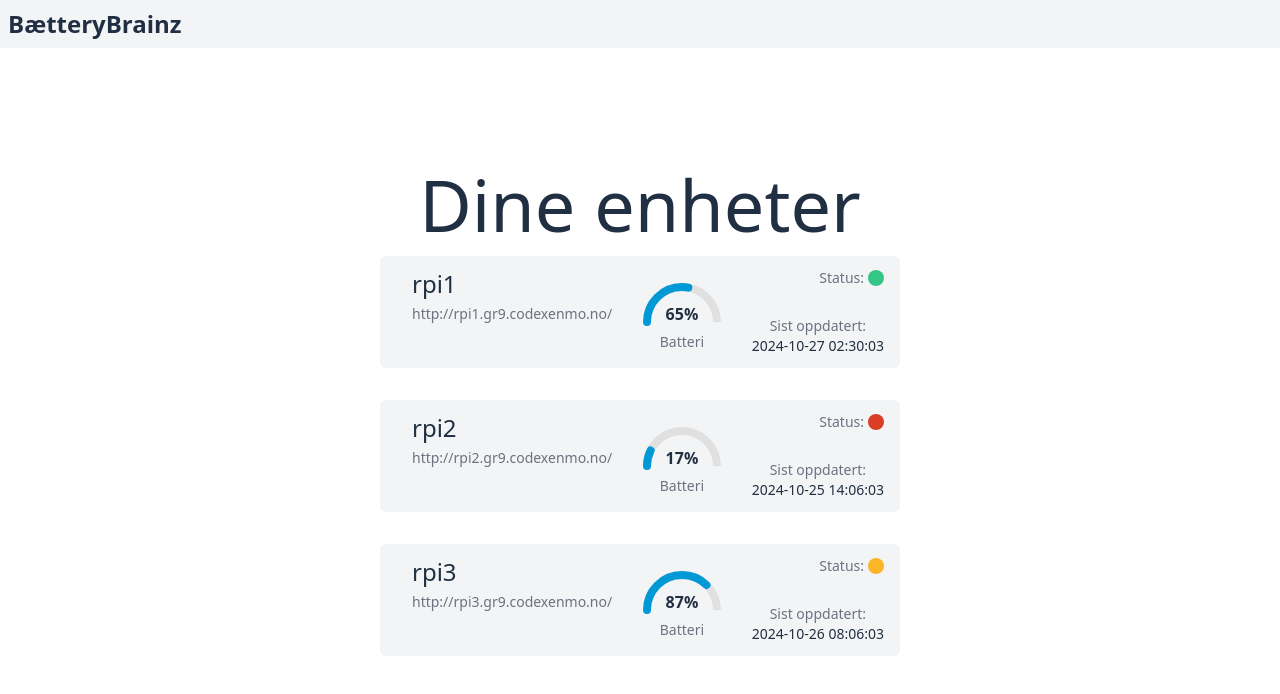
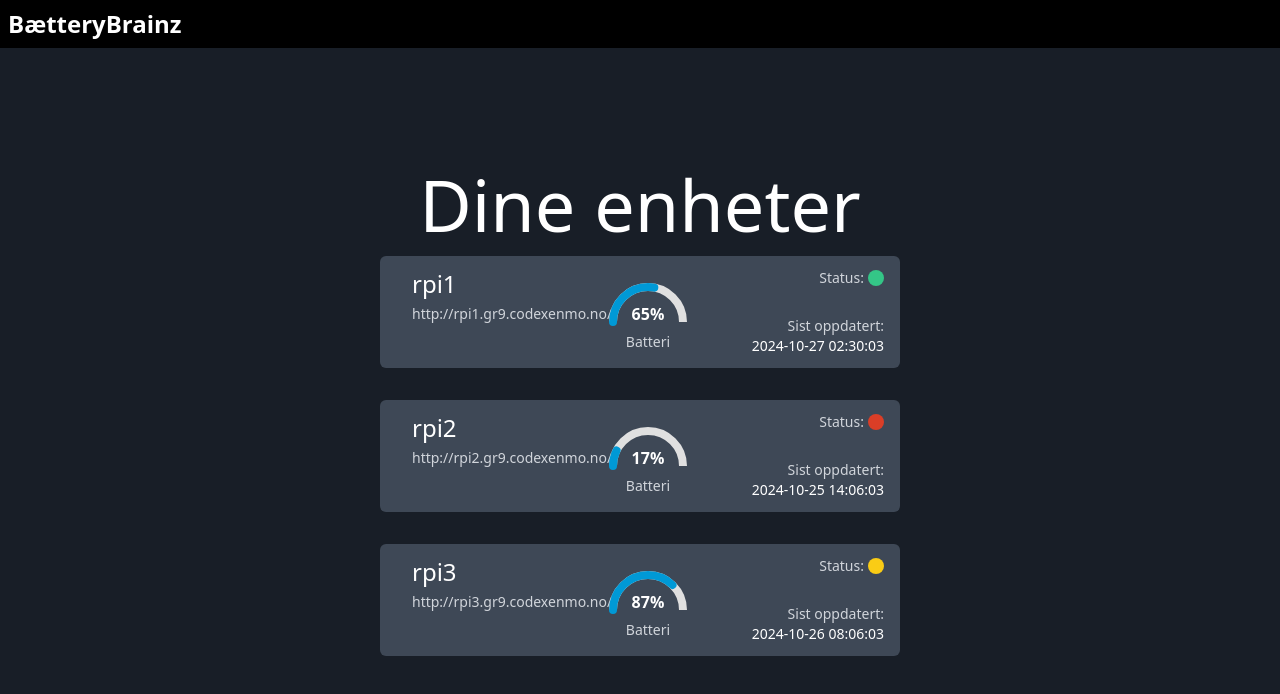
Before and after one commit to olavsl/batterybrain, a React (Create React App) app in the folder bb-client/: page /dashboard in a window 1280 px wide. Shown: the top 694 px of the page. Built offline with nearby package versions, Linux system fonts and the light colour scheme; sample sign-in values are in the browser's storage.

Commit message:
setup more color schemes and center rpi button content

```diff
--- a/bb-client/src/components/Layout.tsx
+++ b/bb-client/src/components/Layout.tsx
@@ -4,7 +4,7 @@ import { Outlet } from 'react-router-dom';
 
 const Layout: React.FC = () => {
   return (
-    <div className="flex flex-col min-h-screen bg-background">
+    <div className="flex flex-col min-h-screen bg-background-200">
       {/* Navbar at the top */}
       <Navbar />
       {/* Page Content */}
--- a/bb-client/src/components/RPiButton.tsx
+++ b/bb-client/src/components/RPiButton.tsx
@@ -41,7 +41,7 @@ export const RPiButton = ({
   if (diffHours < 1) {
     indicatorColor = 'bg-green';
   } else if (diffHours < 24) {
-    indicatorColor = 'bg-yellow';
+    indicatorColor = 'bg-yellow-400';
   } else {
     indicatorColor = 'bg-red';
   }
@@ -50,14 +50,14 @@ export const RPiButton = ({
     <button
       key={key}
       onClick={() => (window.location.href = url)}
-      className="bg-gray-100 w-2/4 h-28 m-4 rounded-md"
+      className="bg-background-300 w-2/4 h-28 m-4 rounded-md hover:scale-105"
     >
-      <div className="flex flex-row h-full justify-between pl-8 pr-4 pt-3 pb-3">
-        <div className="flex flex-col text-left">
-          <h2 className="text-2xl mb-1">{subdomain}</h2>
-          <h3 className="text-sm text-gray-500">{url}</h3>
+      <div className="grid grid-cols-3 h-full justify-between pl-8 pr-4 pt-3 pb-3">
+        <div className="col-span-1 flex flex-col text-left">
+          <h2 className="text-2xl text-text-100 mb-1">{subdomain}</h2>
+          <h3 className="text-sm text-text-400">{url}</h3>
         </div>
-        <div className="flex flex-col justify-center">
+        <div className="col-span-1 flex flex-col justify-center">
           <SemiCircleProgress percentage={last_battery_lvl} />
           {/*       <svg height="100%" width="100%" viewBox="-2 -2 295 256">
             <path
@@ -65,17 +65,17 @@ export const RPiButton = ({
               strokeWidth="32"
             />
           </svg> */}
-          <h4 className="text-sm text-gray-500">Batteri</h4>
+          <h4 className="text-sm text-text-400">Batteri</h4>
         </div>
-        <div className="flex flex-col justify-between">
+        <div className="col-span-1 flex flex-col justify-between">
           <div className="flex flex-row w-full items-center justify-end ">
-            <h4 className="text-sm text-gray-500 mr-1">Status:</h4>
+            <h4 className="text-sm text-text-400 mr-1">Status:</h4>
             <div
               className={`flex w-4 h-4 rounded-full ${indicatorColor}`}
             ></div>
           </div>
-          <div>
-            <h4 className="text-sm text-gray-500">Sist oppdatert:</h4>
+          <div className="w-full flex flex-col items-end">
+            <h4 className="text-sm text-text-400">Sist oppdatert:</h4>
             <h4 className="text-sm">{last_updated}</h4>
           </div>
         </div>
--- a/bb-client/src/components/navigation/Navbar.tsx
+++ b/bb-client/src/components/navigation/Navbar.tsx
@@ -33,10 +33,10 @@ const Navbar: React.FC = () => {
   }, []);
 
   return (
-    <nav className="bg-header p-2">
+    <nav className="bg-header p-2 bg-background-100">
       <div className="container mx-auto flex justify-between items-center">
         {/* Logo */}
-        <div className="text-2xl font-bold text-text">
+        <div className="text-2xl font-bold text-text-100">
           <Link to="/dashboard">BætteryBrainz</Link>
         </div>
 
@@ -59,11 +59,13 @@ const Navbar: React.FC = () => {
 
               {/* Dropdown Menu */}
               {isDropdownOpen && (
-                <div className="absolute right-0 mt-2 w-48 bg-background rounded-md shadow-lg z-10">
-                  <p className="px-4 py-2 text-sm text-text">{profile.name}</p>
+                <div className="absolute right-0 mt-2 w-48 bg-background-100 rounded-md shadow-lg z-10">
+                  <p className="px-4 py-2 text-sm text-text-100">
+                    {profile.name}
+                  </p>
                   <button
                     onClick={handleLogout}
-                    className="block w-full text-left px-4 py-2 text-sm text-text hover:text-background hover:bg-text"
+                    className="block w-full text-left px-4 py-2 text-sm text-text-100 hover:text-text-900 hover:bg-text"
                   >
                     Logout
                   </button>
--- a/bb-client/src/index.css
+++ b/bb-client/src/index.css
@@ -4,8 +4,26 @@
 
 /* Light Mode Variables */
 :root {
-  --color-background: #ffffff;
-  --color-text: #212f43;
+  --color-background-100: #000000;
+  --color-background-200: #181e27;
+  --color-background-300: #3e4856;
+  --color-background-400: #6b7280;
+  --color-background-500: #9ca3af;
+  --color-background-600: #d1d5db;
+  --color-background-700: #e5e7eb;
+  --color-background-800: #f3f4f6;
+  --color-background-900: #ffffff;
+
+  --color-text-100: #ffffff;
+  --color-text-200: #f3f4f6;
+  --color-text-300: #e5e7eb;
+  --color-text-400: #d1d5db;
+  --color-text-500: #9ca3af;
+  --color-text-600: #6b7280;
+  --color-text-700: #3e4856;
+  --color-text-800: #232b37;
+  --color-text-900: #000000;
+
   --color-header: #f3f4f6;
   --color-primary: #1e40af;
   --color-accent: #3b82f6;
@@ -13,7 +31,26 @@
 
 /* Dark Mode Variables */
 .dark {
-  --color-background: #1a202c;
+  --color-background-100: #ffffff;
+  --color-background-200: #f3f4f6;
+  --color-background-300: #e5e7eb;
+  --color-background-400: #d1d5db;
+  --color-background-500: #9ca3af;
+  --color-background-600: #6b7280;
+  --color-background-700: #3e4856;
+  --color-background-800: #232b37;
+  --color-background-900: #000000;
+
+  --color-text-100: #000000;
+  --color-text-200: #1b212b;
+  --color-text-300: #4b5563;
+  --color-text-400: #6b7280;
+  --color-text-500: #9ca3af;
+  --color-text-600: #d1d5db;
+  --color-text-700: #e5e7eb;
+  --color-text-800: #f3f4f6;
+  --color-text-900: #ffffff;
+
   --color-text: #e2e8f0;
   --color-header: #2d3748;
   --color-primary: #90cdf4;
@@ -21,7 +58,7 @@
 }
 
 /* Apply Variables to Tailwind Classes */
-.bg-background {
+/* .bg-background {
   background-color: var(--color-background);
 }
 
@@ -43,4 +80,4 @@
 
 .hover\:bg-accent:hover {
   background-color: var(--color-accent);
-}
+} */
--- a/bb-client/src/pages/Dashboard.tsx
+++ b/bb-client/src/pages/Dashboard.tsx
@@ -3,11 +3,11 @@ import RPiButtons from '../components/RPiButtons';
 
 const Dashboard: React.FC = () => {
   return (
-    <div className="bg-white- text-text p-24">
+    <div className="bg-white- text-text-100 p-24">
       <h1 className="text-7xl text-center">Dine enheter</h1>
       <RPiButtons />
-  </div>
-  )
+    </div>
+  );
 };
 
 export default Dashboard;
--- a/bb-client/src/pages/LoginPage.tsx
+++ b/bb-client/src/pages/LoginPage.tsx
@@ -51,12 +51,12 @@ const LoginPage: React.FC = () => {
   return (
     <div className="h-full grid grid-cols-1 md:grid-cols-3">
       {/* Login Section */}
-      <div className="col-span-1 h-full z-20 flex flex-col items-center justify-center bg-background">
-        <div className="absolute top-3 left-3 text-2xl font-bold text-text">
+      <div className="col-span-1 h-full z-20 flex flex-col items-center justify-center bg-background-200">
+        <div className="absolute top-3 left-3 text-2xl font-bold text-text-100">
           BætteryBrainz
         </div>
         <div className="flex flex-col items-start">
-          <h2 className="text-3xl font-bold mb-6 text-primary">Log In</h2>
+          <h2 className="text-3xl font-bold mb-6 text-text-100">Log In</h2>
           <GoogleButton onClick={() => login()} label="Sign in with Google" />
           {loading && <p className="text-gray-500 mt-4">Loading...</p>}
         </div>
--- a/bb-client/tailwind.config.js
+++ b/bb-client/tailwind.config.js
@@ -7,12 +7,30 @@ module.exports = {
   theme: {
     extend: {
       colors: {
-        background: 'var(--color-background)',
-        text: 'var(--color-text)',
-        header: 'var(--color-header)',
+        background: {
+          100: 'var(--color-background-100)',
+          200: 'var(--color-background-200)',
+          300: 'var(--color-background-300)',
+          400: 'var(--color-background-400)',
+          500: 'var(--color-background-500)',
+          600: 'var(--color-background-600)',
+          700: 'var(--color-background-700)',
+          800: 'var(--color-background-800)',
+          900: 'var(--color-background-900)',
+        },
+        text: {
+          100: 'var(--color-text-100)',
+          200: 'var(--color-text-200)',
+          300: 'var(--color-text-300)',
+          400: 'var(--color-text-400)',
+          500: 'var(--color-text-500)',
+          600: 'var(--color-text-600)',
+          700: 'var(--color-text-700)',
+          800: 'var(--color-text-800)',
+          900: 'var(--color-text-900)',
+        },
         green: '#34C687',
         red: '#DA3E27',
-        yellow: '#FAB627',
       },
     },
   },
```
Also changed, not shown: bb-client/src/contexts/ThemeContext.tsx (+1 -7 lines).
